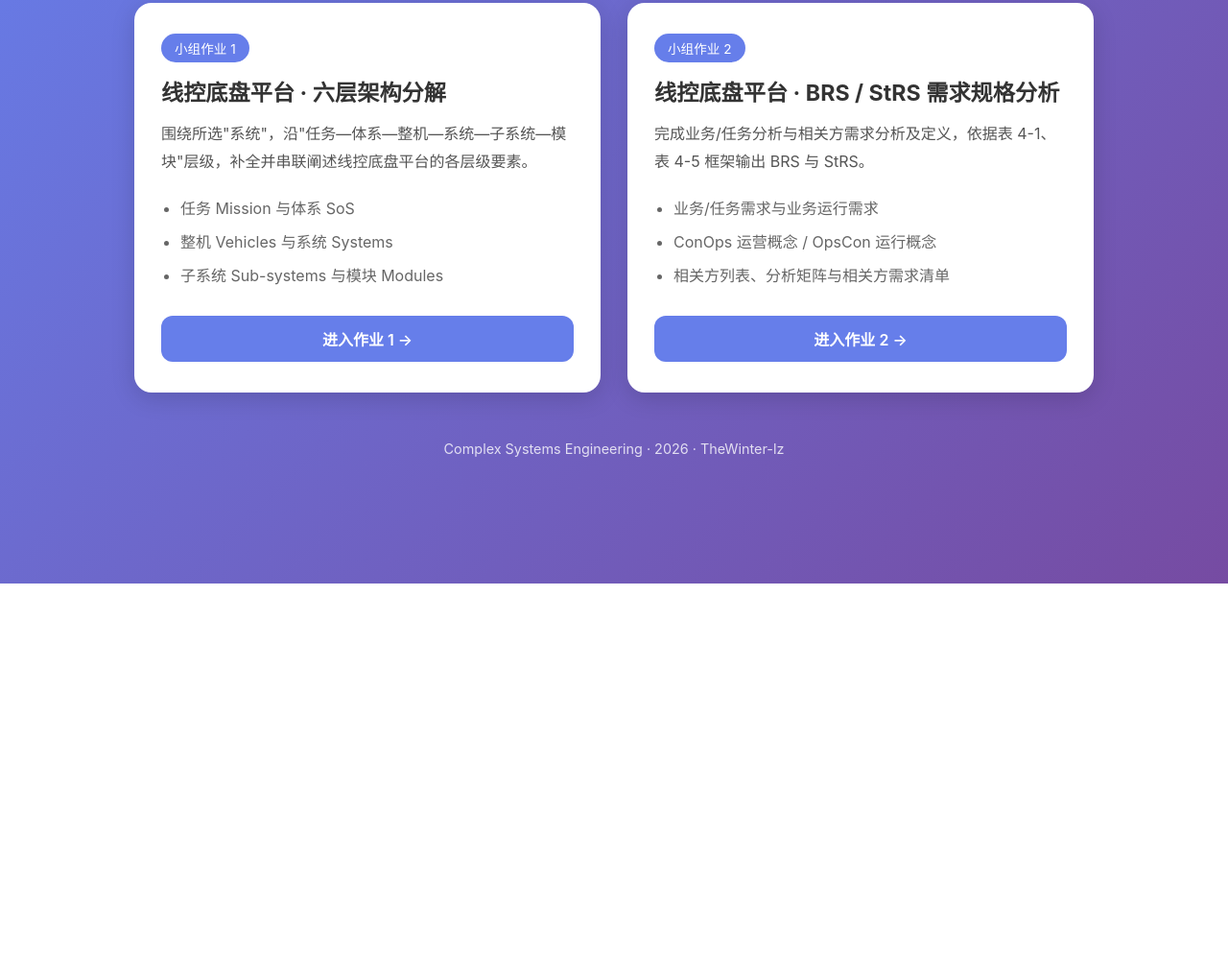
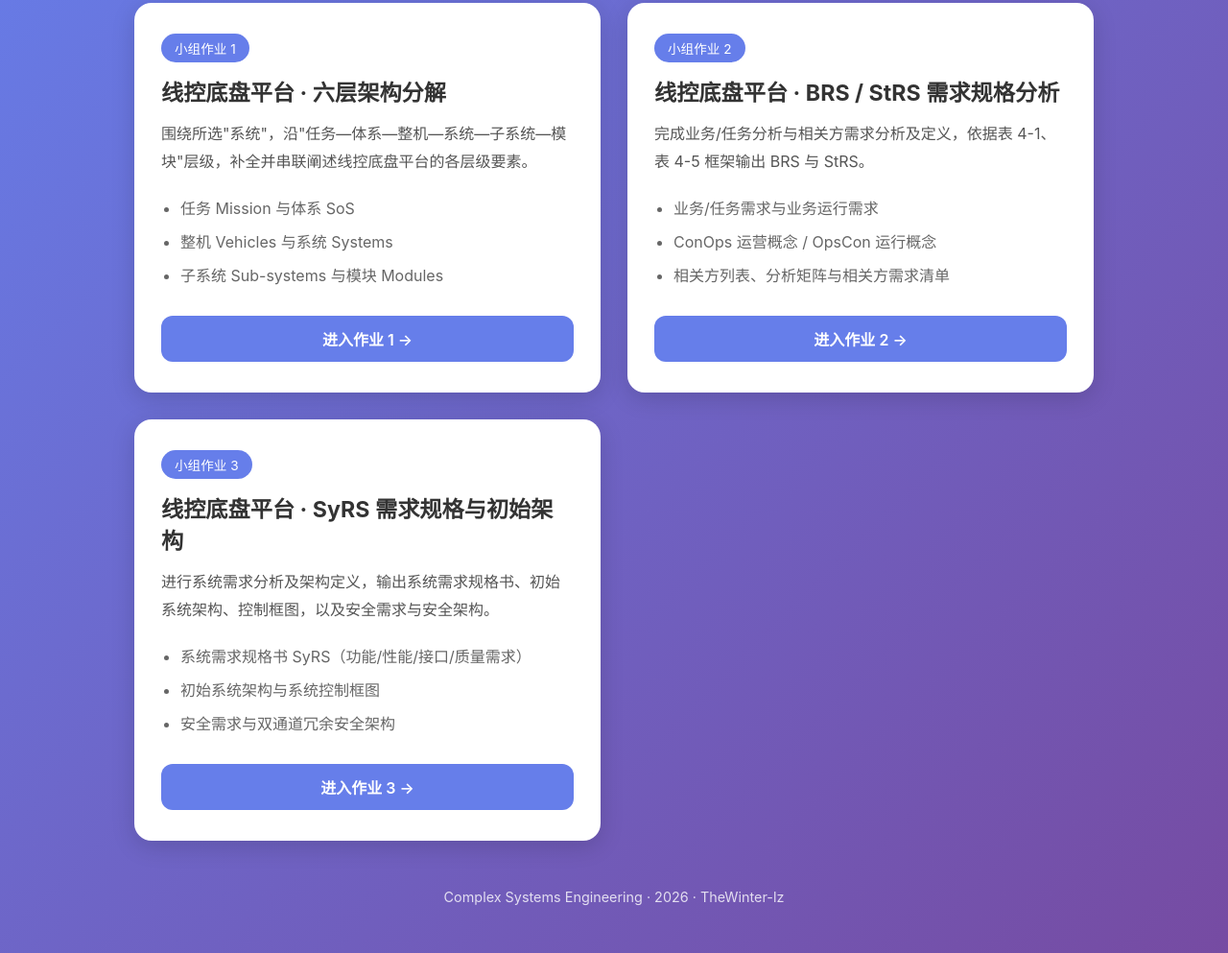
Before and after one commit to TheWinter-lz/complex-systems-engineering, a plain HTML site: page index.html in a window 1280 px wide. Shown: the part 192-1185 px from the top of the page at 96% size. Before the commit the page ends 800 px from the top, so only its background shows below. Drawn offline with Linux system fonts and the light colour scheme.

Commit message:
导航首页新增作业3卡片

```diff
--- a/index.html
+++ b/index.html
@@ -58,6 +58,18 @@
                 </ul>
                 <a class="enter" href="homework2.html">进入作业 2 →</a>
             </div>
+
+            <div class="card">
+                <span class="badge">小组作业 3</span>
+                <h2>线控底盘平台 · SyRS 需求规格与初始架构</h2>
+                <p>进行系统需求分析及架构定义，输出系统需求规格书、初始系统架构、控制框图，以及安全需求与安全架构。</p>
+                <ul>
+                    <li>系统需求规格书 SyRS（功能/性能/接口/质量需求）</li>
+                    <li>初始系统架构与系统控制框图</li>
+                    <li>安全需求与双通道冗余安全架构</li>
+                </ul>
+                <a class="enter" href="homework3.html">进入作业 3 →</a>
+            </div>
         </div>
 
         <p class="footer">Complex Systems Engineering · 2026 · TheWinter-lz</p>
```
